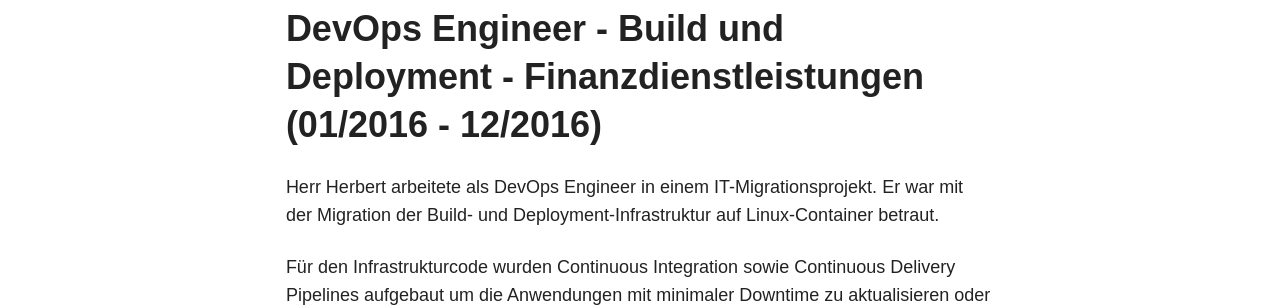
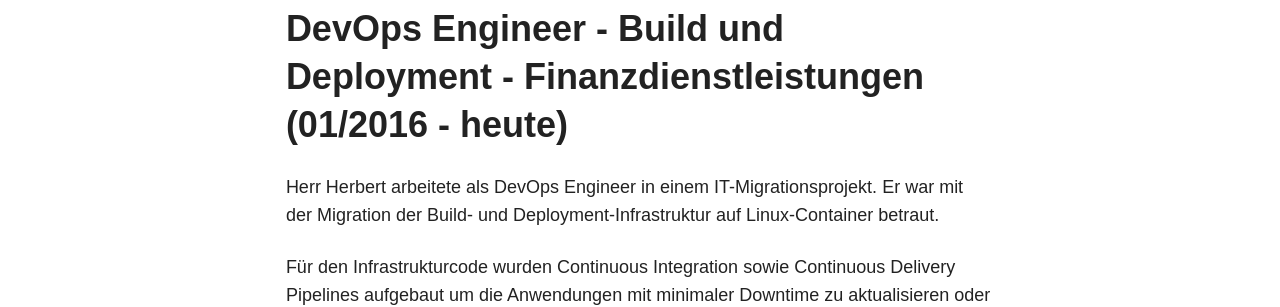
Before and after one commit to BenjaminHerbert/BenjaminHerbert.github.io, a Jekyll site: the page built from portfolio/index.md, in a window 1280 px wide and 900 px high. Shown: the part 397-704 px from the top of the window. Built offline with Jekyll 4.4.1, drawn with Linux system fonts in a browser that asks for light colours; nearby versions of some CDN libraries.

Commit message:
Update time

```diff
--- a/portfolio/index.md
+++ b/portfolio/index.md
@@ -5,7 +5,7 @@ modified: 2016-12-03T09:00:00
 share: true
 ---
 
-# DevOps Engineer - Build und Deployment - Finanzdienstleistungen (01/2016 - 12/2016)
+# DevOps Engineer - Build und Deployment - Finanzdienstleistungen (01/2016 - heute)
 
 Herr Herbert arbeitete als DevOps Engineer in einem IT-Migrationsprojekt. Er war mit der Migration der Build- und Deployment-Infrastruktur auf Linux-Container betraut.
 
```
